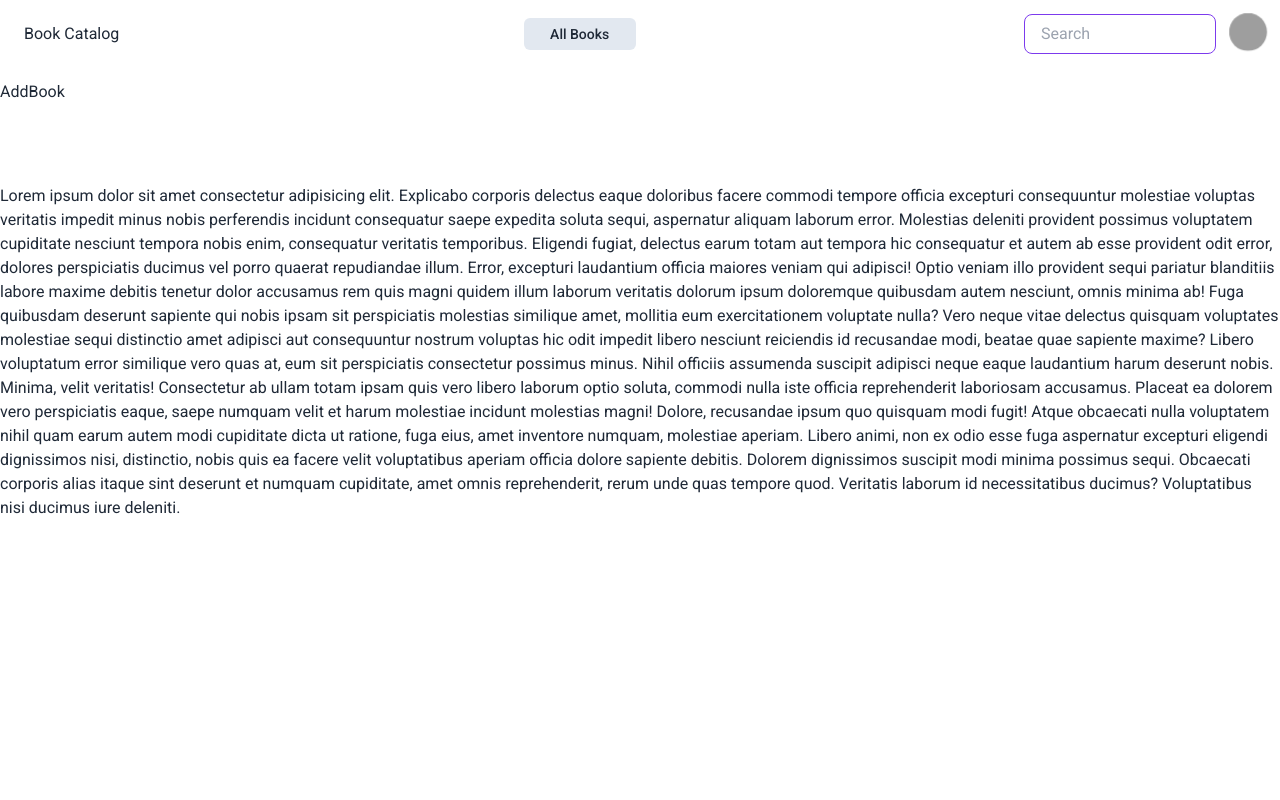
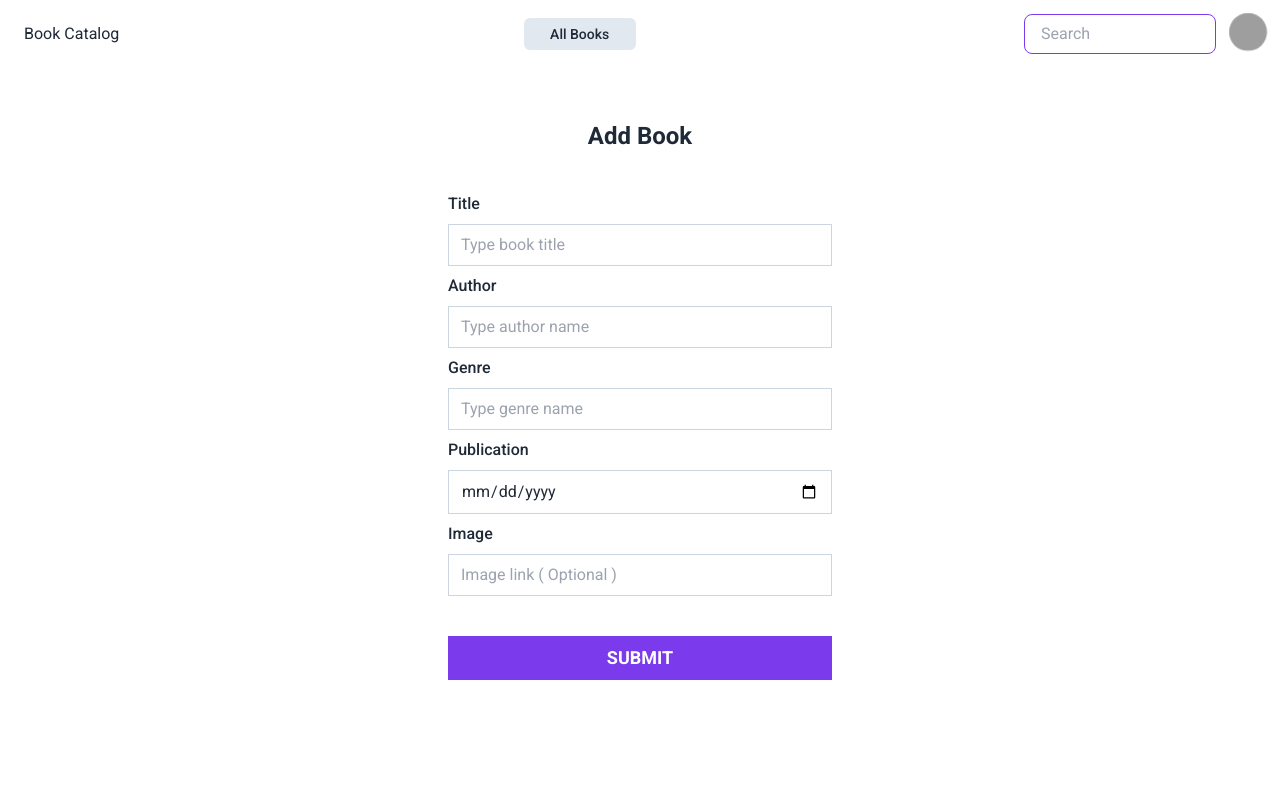
Before and after one commit to iamshakil19/book-client, a React (Vite) app: page /wishlist in a window 1280 px wide. Shown: the top 800 px of the page. Built offline with nearby package versions, Linux system fonts and the light colour scheme; grey boxes are pictures that could not be loaded.

Commit message:
add new book page design done

```diff
--- a/package.json
+++ b/package.json
@@ -11,6 +11,7 @@
   },
   "dependencies": {
     "@reduxjs/toolkit": "^1.9.5",
+    "moment": "^2.29.4",
     "react": "^18.2.0",
     "react-dom": "^18.2.0",
     "react-hook-form": "^7.45.1",
--- a/src/page/AddBook.tsx
+++ b/src/page/AddBook.tsx
@@ -1,7 +1,154 @@
+/* eslint-disable @typescript-eslint/no-misused-promises */
 
+import { useEffect } from "react";
+import { useForm } from "react-hook-form";
+import { toast } from "react-hot-toast";
+
+interface AddBookFormInputs {
+  image?: string;
+  title: string;
+  author: string;
+  genre: string;
+  publication: Date;
+}
 
 export default function AddBook() {
+  const {
+    register,
+    formState: { errors },
+    handleSubmit,
+    reset,
+  } = useForm<AddBookFormInputs>();
+
+  const onSubmit = (data: AddBookFormInputs) => {
+    console.log(data);
+  };
+
   return (
-    <div>AddBook</div>
-  )
+    <div className="container mx-auto px-5">
+      <h2 className="text-center text-2xl font-semibold pt-10">Add Book</h2>
+
+      <form onSubmit={handleSubmit(onSubmit)}>
+        <div className="max-w-sm mx-auto mt-10 pb-20">
+          <div>
+            <h3 className="poppins text-base font-medium mb-2 ">Title</h3>
+            <input
+              placeholder="Type book title"
+              type="text"
+              className={`border w-full outline-none  py-2 px-3 ${
+                errors.title
+                  ? " border-red-500 focus:border-red-500"
+                  : "focus:border-slate-700 border-slate-300"
+              }`}
+              {...register("title", {
+                required: {
+                  value: true,
+                  message: "Title is required",
+                },
+              })}
+            />
+            {errors.title && (
+              <span className="label-text-alt text-red-500 text-sm">
+                {errors.title.message}
+              </span>
+            )}
+          </div>
+          <div>
+            <h3 className="poppins text-base font-medium mb-2 mt-2 ">Author</h3>
+            <div className="relative">
+              <input
+                placeholder="Type author name"
+                type="text"
+                className={`border w-full outline-none py-2 px-3 ${
+                  errors.author
+                    ? " border-red-500 focus:border-red-500"
+                    : "focus:border-slate-700 border-slate-300"
+                }`}
+                {...register("author", {
+                  required: {
+                    value: true,
+                    message: "Author is required",
+                  },
+                })}
+              />
+            </div>
+            {errors.author && (
+              <span className="label-text-alt text-red-500 text-sm">
+                {errors.author.message}
+              </span>
+            )}
+          </div>
+          <div>
+            <h3 className="poppins text-base font-medium mb-2 mt-2 ">Genre</h3>
+            <div className="relative">
+              <input
+                placeholder="Type genre name"
+                type="text"
+                className={`border w-full outline-none py-2 px-3 ${
+                  errors.genre
+                    ? " border-red-500 focus:border-red-500"
+                    : "focus:border-slate-700 border-slate-300"
+                }`}
+                {...register("genre", {
+                  required: {
+                    value: true,
+                    message: "Genre is required",
+                  },
+                })}
+              />
+            </div>
+            {errors.genre && (
+              <span className="label-text-alt text-red-500 text-sm">
+                {errors.genre.message}
+              </span>
+            )}
+          </div>
+          <div>
+            <h3 className="poppins text-base font-medium mb-2 mt-2 ">
+              Publication
+            </h3>
+            <div className="relative">
+              <input
+                placeholder="Type publication date"
+                type="date"
+                className={`border w-full outline-none py-2 px-3 ${
+                  errors.publication
+                    ? " border-red-500 focus:border-red-500"
+                    : "focus:border-slate-700 border-slate-300"
+                }`}
+                {...register("publication", {
+                  required: {
+                    value: true,
+                    message: "Publication date is required",
+                  },
+                })}
+              />
+            </div>
+            {errors.publication && (
+              <span className="label-text-alt text-red-500 text-sm">
+                {errors.publication.message}
+              </span>
+            )}
+          </div>
+          <div>
+            <h3 className="poppins text-base font-medium mb-2 mt-2 ">Image</h3>
+            <div className="relative">
+              <input
+                placeholder="Image link ( Optional )"
+                type="text"
+                className={`border w-full outline-none py-2 px-3 focus:border-slate-700 border-slate-300`}
+                {...register("image")}
+              />
+            </div>
+          </div>
+          <input
+            // disabled={isLoading}
+            className="bg-violet-600 text-white mt-10 w-full py-2 text-lg poppins font-semibold cursor-pointer uppercase"
+            type="submit"
+            value="Submit"
+          />
+        </div>
+      </form>
+    </div>
+  );
 }
--- a/src/page/HomeBook.tsx
+++ b/src/page/HomeBook.tsx
@@ -3,7 +3,7 @@ import BookCard from "../components/BookCard";
 
 export default function HomeBook() {
   return (
-    <div className="container mx-auto text-justify px-5">
+    <div className="container mx-auto px-5">
       <div className="grid grid-cols-1 md:grid-cols-2 lg:grid-cols-3 xl:grid-cols-4 gap-5">
         <BookCard />
         <BookCard />
--- a/src/page/Login.tsx
+++ b/src/page/Login.tsx
@@ -8,6 +8,7 @@ import { useForm } from "react-hook-form";
 import { Link, useLocation, useNavigate } from "react-router-dom";
 import { useLoginMutation } from "../redux/features/auth/authApi";
 import { toast } from "react-hot-toast";
+
 interface LoginFormInputs {
   email: string;
   password: string;
```
Also changed, not shown: 1 other file (tests, documents, lock files or other folders).
